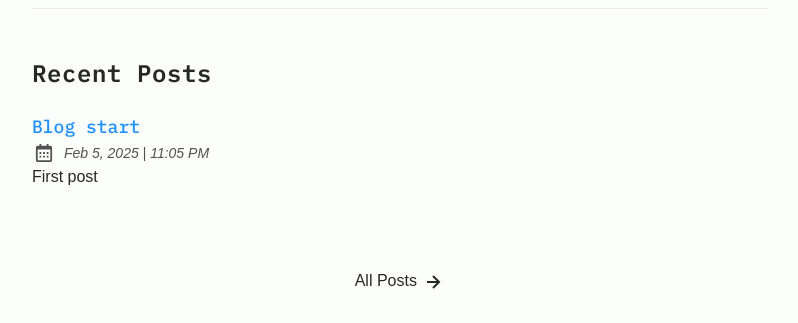
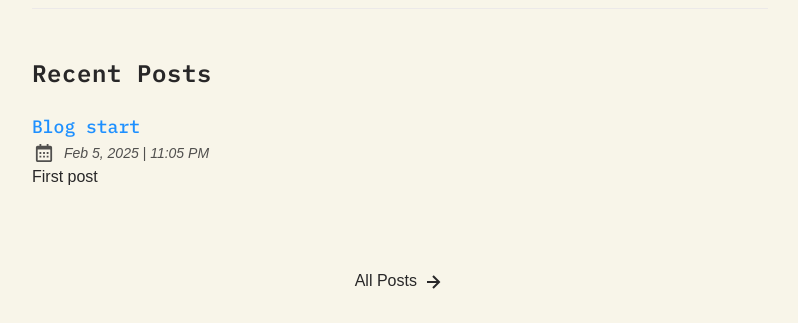
Before and after one commit to noalerch/noalerch.se, an Astro site: page / in a window 1280 px wide. Shown: the part 458-781 px from the top of the page, without its empty margins (240-1038 px from the left). Built offline with nearby package versions, Linux system fonts and the light colour scheme; Astro itself is replaced by a stand-in of ours.

Commit message:
update background color to slightly warmer

```diff
--- a/src/styles/base.css
+++ b/src/styles/base.css
@@ -5,7 +5,7 @@
 @layer base {
   :root,
   html[data-theme="light"] {
-    --color-fill: 251, 254, 251;
+    --color-fill: 248, 245, 233;
     --color-text-base: 40, 39, 40;
     --color-accent: 30, 144, 255;
     --color-card: 230, 230, 230;
```
